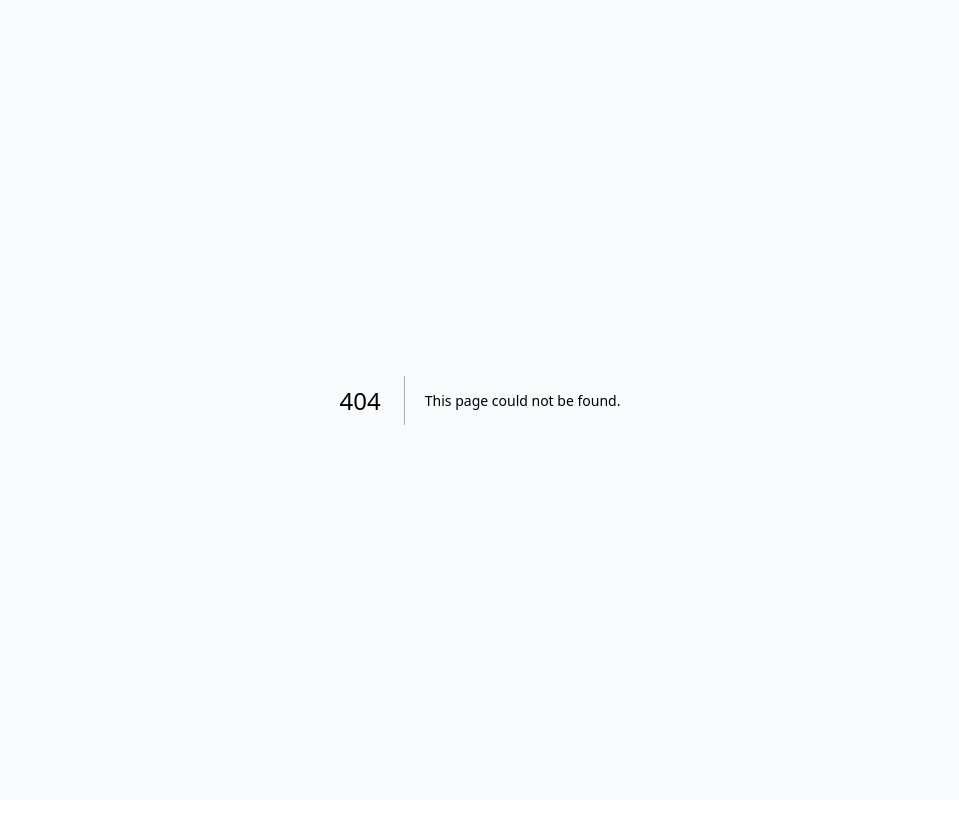
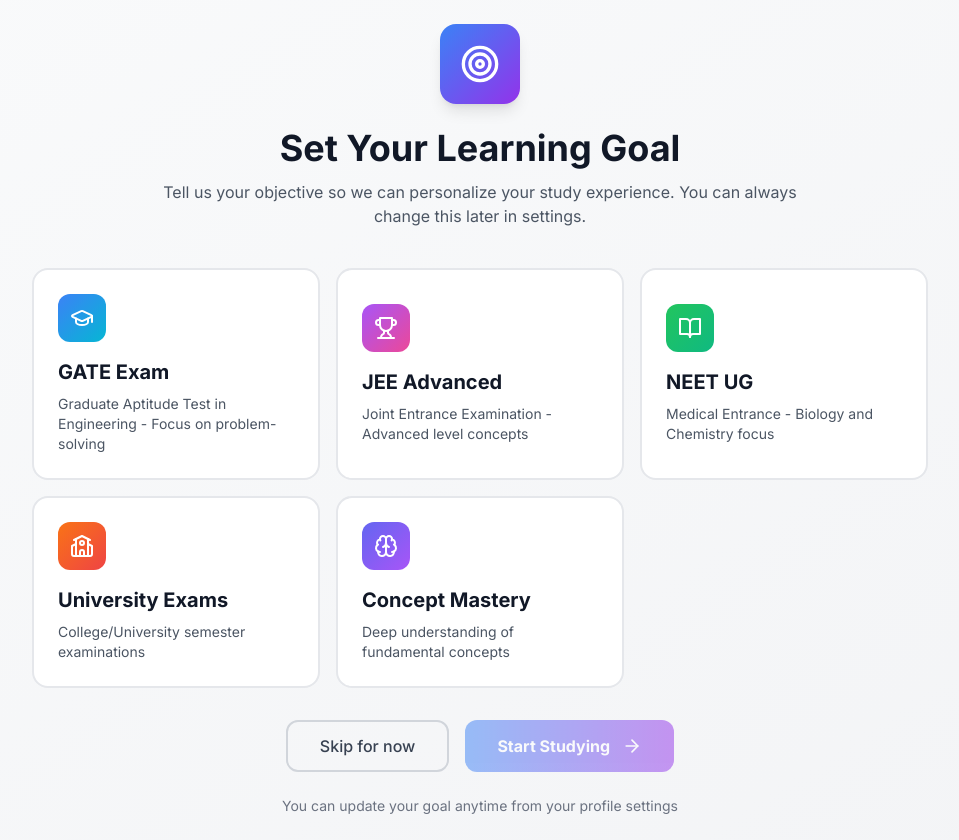
Before and after one commit to Aryan-Ghadekar/3D-Tutor-MoodMatrix, a Next.js app in the folder frontend/: page /onboarding/goal in a window 1280 px wide. Before the commit this address had no page. Shown: the whole page, without its empty margins (160-1119 px from the left). Before the commit the page ends 800 px from the top, so only its background shows below. Built offline with nearby package versions, Linux system fonts and the light colour scheme.

Commit message:
added goal selection

```diff
--- /dev/null
+++ b/frontend/src/app/onboarding/goal/page.jsx
@@ -0,0 +1,161 @@
+"use client";
+
+import { useState, useEffect } from 'react';
+import { useRouter } from 'next/navigation';
+import {
+  Target, GraduationCap, BookOpen, Trophy, School, Brain,
+  ArrowRight, Check, Award
+} from 'lucide-react';
+
+export default function GoalSelectionPage() {
+  const router = useRouter();
+  const [selectedGoal, setSelectedGoal] = useState('');
+  const [loading, setLoading] = useState(false);
+
+  const goals = [
+    {
+      id: 'gate',
+      title: 'GATE Exam',
+      description: 'Graduate Aptitude Test in Engineering - Focus on problem-solving',
+      icon: GraduationCap,
+      color: 'from-blue-500 to-cyan-500'
+    },
+    {
+      id: 'jee',
+      title: 'JEE Advanced',
+      description: 'Joint Entrance Examination - Advanced level concepts',
+      icon: Trophy,
+      color: 'from-purple-500 to-pink-500'
+    },
+    {
+      id: 'neet',
+      title: 'NEET UG',
+      description: 'Medical Entrance - Biology and Chemistry focus',
+      icon: BookOpen,
+      color: 'from-green-500 to-emerald-500'
+    },
+    {
+      id: 'semester',
+      title: 'University Exams',
+      description: 'College/University semester examinations',
+      icon: School,
+      color: 'from-orange-500 to-red-500'
+    },
+    {
+      id: 'concept',
+      title: 'Concept Mastery',
+      description: 'Deep understanding of fundamental concepts',
+      icon: Brain,
+      color: 'from-indigo-500 to-purple-500'
+    }
+  ];
+
+  const handleSubmit = async () => {
+    if (!selectedGoal) return;
+
+    setLoading(true);
+    try {
+      // Save goal to backend
+      const response = await fetch('/api/user/profile/goal', {
+        method: 'PUT',
+        headers: { 'Content-Type': 'application/json' },
+        body: JSON.stringify({ goal: selectedGoal })
+      });
+
+      if (response.ok) {
+        router.push('/lecture-input');
+      } else {
+        router.push('/lecture-input');
+      }
+    } catch (error) {
+      console.error('Error saving goal:', error);
+      router.push('/lecture-input');
+    } finally {
+      setLoading(false);
+    }
+  };
+
+  return (
+    <div className="min-h-screen bg-gradient-to-br from-gray-50 to-gray-100 dark:from-gray-900 dark:to-gray-800 flex flex-col items-center justify-center p-6">
+      <div className="max-w-4xl w-full">
+        {/* Header */}
+        <div className="text-center mb-10">
+          <div className="w-20 h-20 mx-auto mb-6 rounded-2xl bg-gradient-to-br from-blue-500 to-purple-600 flex items-center justify-center shadow-lg">
+            <Target className="w-10 h-10 text-white" />
+          </div>
+          <h1 className="text-3xl md:text-4xl font-bold text-gray-900 dark:text-white mb-3">
+            Set Your Learning Goal
+          </h1>
+          <p className="text-gray-600 dark:text-gray-400 max-w-2xl mx-auto">
+            Tell us your objective so we can personalize your study experience.
+            You can always change this later in settings.
+          </p>
+        </div>
+
+        {/* Goal Selection */}
+        <div className="grid grid-cols-1 md:grid-cols-2 lg:grid-cols-3 gap-4 mb-8">
+          {goals.map((goal) => (
+            <button
+              key={goal.id}
+              onClick={() => setSelectedGoal(goal.id)}
+              className={`p-6 rounded-2xl border-2 transition-all duration-300 text-left
+                ${selectedGoal === goal.id
+                  ? 'border-blue-500 bg-gradient-to-br from-blue-50 to-blue-100 dark:from-blue-900/20 dark:to-blue-800/20 shadow-lg scale-[1.02]'
+                  : 'border-gray-200 dark:border-gray-700 bg-white dark:bg-gray-800 hover:border-blue-300 dark:hover:border-blue-700'
+                }`}
+            >
+              <div className={`w-12 h-12 rounded-xl bg-gradient-to-br ${goal.color} flex items-center justify-center mb-4`}>
+                <goal.icon className="w-6 h-6 text-white" />
+              </div>
+              <h3 className="text-xl font-bold text-gray-900 dark:text-white mb-2">
+                {goal.title}
+              </h3>
+              <p className="text-gray-600 dark:text-gray-400 text-sm">
+                {goal.description}
+              </p>
+              {selectedGoal === goal.id && (
+                <div className="mt-4 flex items-center text-blue-600 dark:text-blue-400">
+                  <Check className="w-5 h-5 mr-2" />
+                  <span className="text-sm font-medium">Selected</span>
+                </div>
+              )}
+            </button>
+          ))}
+        </div>
+
+        {/* Action Buttons */}
+        <div className="flex flex-col sm:flex-row gap-4 justify-center">
+          <button
+            onClick={() => router.push('/')}
+            className="px-8 py-3 rounded-xl border-2 border-gray-300 dark:border-gray-700 text-gray-700 dark:text-gray-300 hover:bg-gray-100 dark:hover:bg-gray-800 transition-colors font-medium"
+          >
+            Skip for now
+          </button>
+          <button
+            onClick={handleSubmit}
+            disabled={!selectedGoal || loading}
+            className="px-8 py-3 rounded-xl bg-gradient-to-r from-blue-500 to-purple-600 text-white font-bold flex items-center justify-center gap-3 disabled:opacity-50 disabled:cursor-not-allowed hover:shadow-lg transition-all"
+          >
+            {loading ? (
+              <>
+                <div className="w-5 h-5 border-2 border-white border-t-transparent rounded-full animate-spin" />
+                Saving...
+              </>
+            ) : (
+
+              <>
+                Start Studying
+                <ArrowRight className="w-5 h-5" />
+              </>
+
+            )}
+          </button>
+        </div>
+
+        <p className="text-center text-gray-500 dark:text-gray-500 text-sm mt-6">
+          You can update your goal anytime from your profile settings
+        </p>
+      </div>
+    </div>
+  );
+}
```
